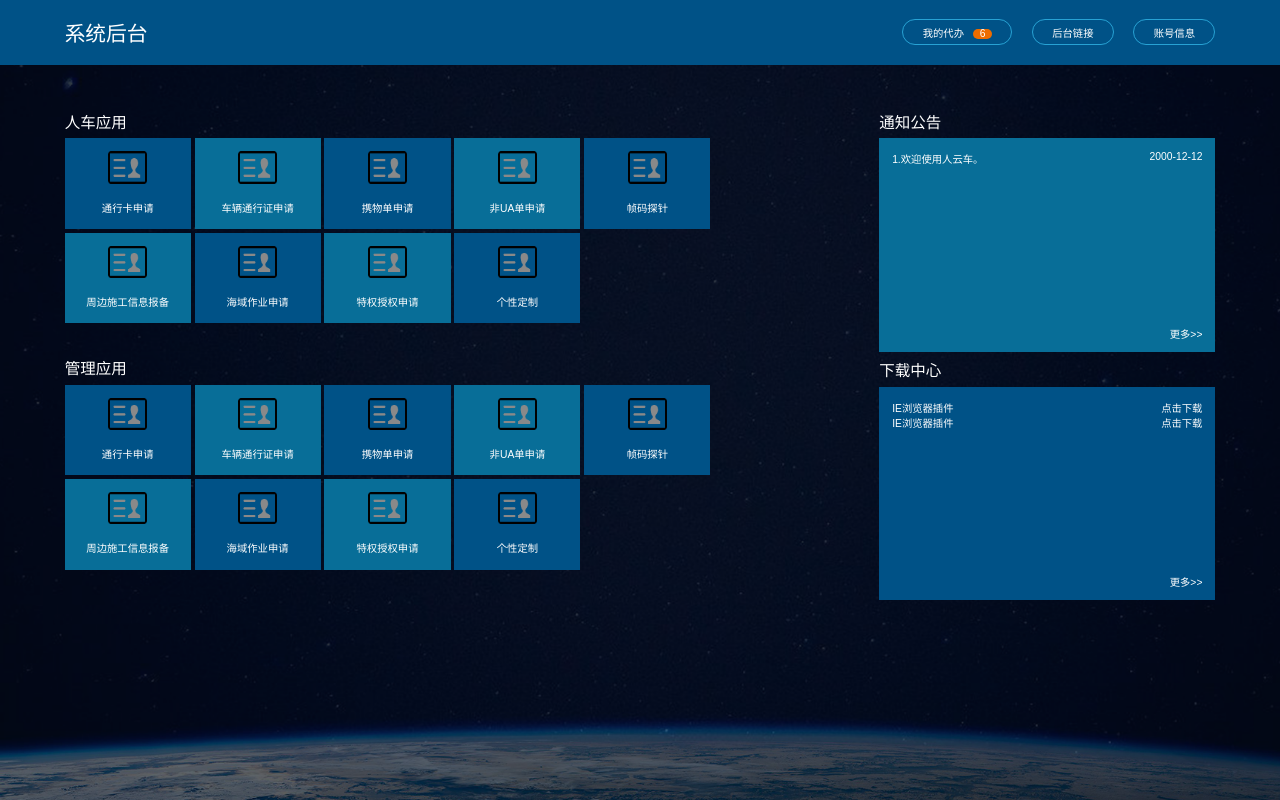
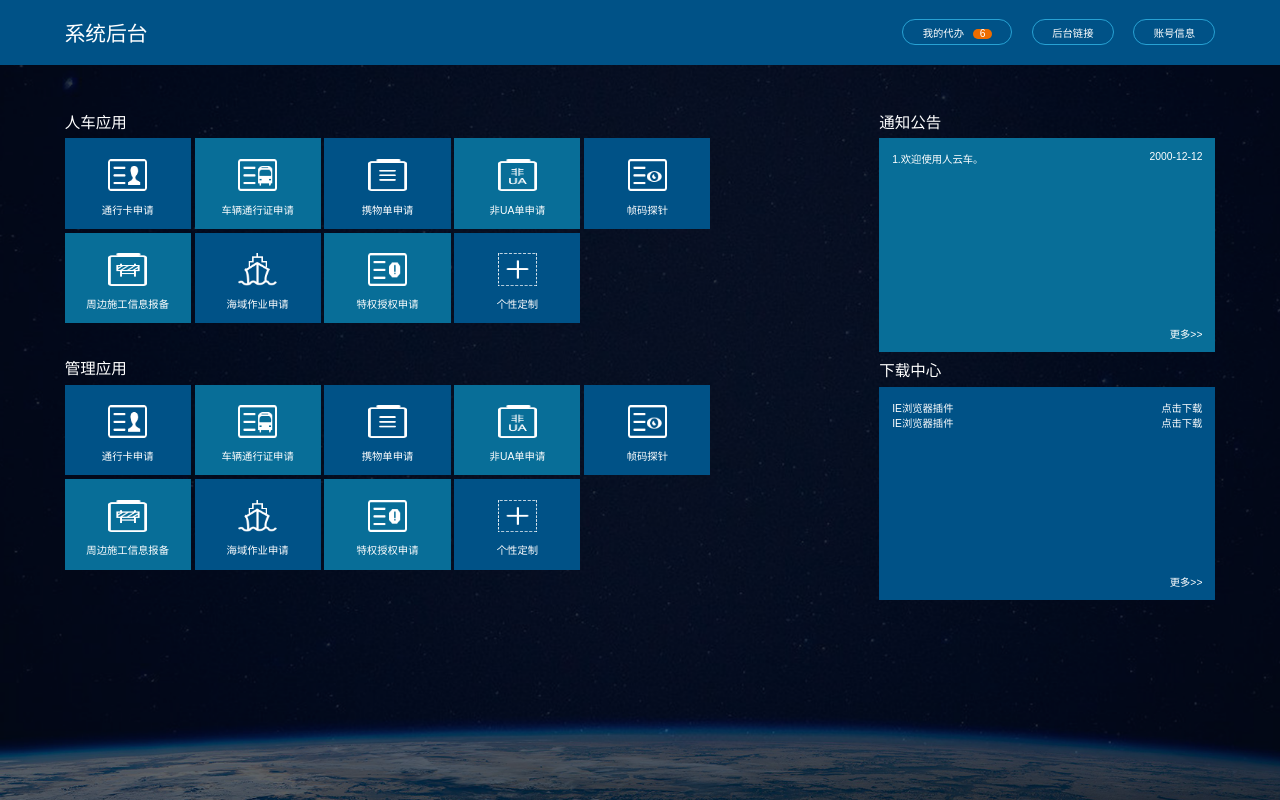
Before and after one commit to tucchun/demo, a website: page demo2.html in a window 1280 px wide. Drawn offline with Linux system fonts and the light colour scheme.

Commit message:
首页图标

```diff
--- a/assets/css/demo2.css
+++ b/assets/css/demo2.css
@@ -263,7 +263,7 @@ body * {
   margin: 0 .06rem .06rem 0;
 }
 
-.w-module-features .icon-user {
+.w-module-features .menu-icon {
   width: .6rem;
   height: .5rem;
   display: inline-block;
@@ -284,14 +284,14 @@ body * {
 }
 
 .w-module-features .w-features-item-inner > dt {
-  padding: .2rem 0;
+  padding: .32rem 0 0.16rem 0;
 }
 
 .w-module-features .w-features-item-inner > dd {
-  padding: .05rem 0 0 0;
+  /* padding: .05rem 0 0 0; */
 }
 
-.w-module-features .icon-user>img {
+.w-module-features .menu-icon>img {
   width: 100%;
   height: 100%;
 }
--- a/demo2.html
+++ b/demo2.html
@@ -46,8 +46,8 @@
             <li class="w-features-item bg-color-1 active">
               <dl class="w-features-item-inner">
                 <dt class="text-center">
-                  <i class="icon-user">
-                    <img src="./assets/image/user.png" alt="">
+                  <i class="menu-icon">
+                    <img src="./assets/image/07.png" alt="">
                   </i>
                 </dt>
                 <dd class="text-center">通行卡申请</dd>
@@ -56,8 +56,8 @@
             <li class="w-features-item bg-color-1">
               <dl class="w-features-item-inner">
                 <dt class="text-center">
-                  <i class="icon-user">
-                    <img src="./assets/image/user.png" alt="">
+                  <i class="menu-icon">
+                    <img src="./assets/image/06.png" alt="">
                   </i>
                 </dt>
                 <dd class="text-center">车辆通行证申请</dd>
@@ -66,8 +66,8 @@
             <li class="w-features-item bg-color-1 active">
               <dl class="w-features-item-inner">
                 <dt class="text-center">
-                  <i class="icon-user">
-                    <img src="./assets/image/user.png" alt="">
+                  <i class="menu-icon">
+                    <img src="./assets/image/00.png" alt="">
                   </i>
                 </dt>
                 <dd class="text-center">携物单申请</dd>
@@ -76,8 +76,8 @@
             <li class="w-features-item bg-color-1">
               <dl class="w-features-item-inner">
                 <dt class="text-center">
-                  <i class="icon-user">
-                    <img src="./assets/image/user.png" alt="">
+                  <i class="menu-icon">
+                    <img src="./assets/image/01.png" alt="">
                   </i>
                 </dt>
                 <dd class="text-center">非UA单申请</dd>
@@ -86,8 +86,8 @@
             <li class="w-features-item active bg-color-1">
               <dl class="w-features-item-inner">
                 <dt class="text-center">
-                  <i class="icon-user">
-                    <img src="./assets/image/user.png" alt="">
+                  <i class="menu-icon">
+                    <img src="./assets/image/02.png" alt="">
                   </i>
                 </dt>
                 <dd class="text-center">帧码探针</dd>
@@ -96,8 +96,8 @@
             <li class="w-features-item bg-color-1">
               <dl class="w-features-item-inner">
                 <dt class="text-center">
-                  <i class="icon-user">
-                    <img src="./assets/image/user.png" alt="">
+                  <i class="menu-icon">
+                    <img src="./assets/image/03.png" alt="">
                   </i>
                 </dt>
                 <dd class="text-center">周边施工信息报备</dd>
@@ -106,8 +106,8 @@
             <li class="w-features-item active bg-color-1">
               <dl class="w-features-item-inner">
                 <dt class="text-center">
-                  <i class="icon-user">
-                    <img src="./assets/image/user.png" alt="">
+                  <i class="menu-icon">
+                    <img src="./assets/image/04.png" alt="">
                   </i>
                 </dt>
                 <dd class="text-center">海域作业申请</dd>
@@ -116,8 +116,8 @@
             <li class="w-features-item bg-color-1">
               <dl class="w-features-item-inner">
                 <dt class="text-center">
-                  <i class="icon-user">
-                    <img src="./assets/image/user.png" alt="">
+                  <i class="menu-icon">
+                    <img src="./assets/image/05.png" alt="">
                   </i>
                 </dt>
                 <dd class="text-center">特权授权申请</dd>
@@ -126,8 +126,8 @@
             <li class="w-features-item active bg-color-1">
               <dl class="w-features-item-inner">
                 <dt class="text-center">
-                  <i class="icon-user">
-                    <img src="./assets/image/user.png" alt="">
+                  <i class="menu-icon">
+                    <img src="./assets/image/08.png" alt="">
                   </i>
                 </dt>
                 <dd class="text-center">个性定制</dd>
@@ -138,11 +138,11 @@
         <div class="w-module-features m-mannger">
           <h2>管理应用</h2>
           <ul class="clearfix">
-            <li class="w-features-item active bg-color-1">
+            <li class="w-features-item bg-color-1 active">
               <dl class="w-features-item-inner">
                 <dt class="text-center">
-                  <i class="icon-user">
-                    <img src="./assets/image/user.png" alt="">
+                  <i class="menu-icon">
+                    <img src="./assets/image/07.png" alt="">
                   </i>
                 </dt>
                 <dd class="text-center">通行卡申请</dd>
@@ -151,18 +151,18 @@
             <li class="w-features-item bg-color-1">
               <dl class="w-features-item-inner">
                 <dt class="text-center">
-                  <i class="icon-user">
-                    <img src="./assets/image/user.png" alt="">
+                  <i class="menu-icon">
+                    <img src="./assets/image/06.png" alt="">
                   </i>
                 </dt>
                 <dd class="text-center">车辆通行证申请</dd>
               </dl>
             </li>
-            <li class="w-features-item active bg-color-1">
+            <li class="w-features-item bg-color-1 active">
               <dl class="w-features-item-inner">
                 <dt class="text-center">
-                  <i class="icon-user">
-                    <img src="./assets/image/user.png" alt="">
+                  <i class="menu-icon">
+                    <img src="./assets/image/00.png" alt="">
                   </i>
                 </dt>
                 <dd class="text-center">携物单申请</dd>
@@ -171,8 +171,8 @@
             <li class="w-features-item bg-color-1">
               <dl class="w-features-item-inner">
                 <dt class="text-center">
-                  <i class="icon-user">
-                    <img src="./assets/image/user.png" alt="">
+                  <i class="menu-icon">
+                    <img src="./assets/image/01.png" alt="">
                   </i>
                 </dt>
                 <dd class="text-center">非UA单申请</dd>
@@ -181,8 +181,8 @@
             <li class="w-features-item active bg-color-1">
               <dl class="w-features-item-inner">
                 <dt class="text-center">
-                  <i class="icon-user">
-                    <img src="./assets/image/user.png" alt="">
+                  <i class="menu-icon">
+                    <img src="./assets/image/02.png" alt="">
                   </i>
                 </dt>
                 <dd class="text-center">帧码探针</dd>
@@ -191,8 +191,8 @@
             <li class="w-features-item bg-color-1">
               <dl class="w-features-item-inner">
                 <dt class="text-center">
-                  <i class="icon-user">
-                    <img src="./assets/image/user.png" alt="">
+                  <i class="menu-icon">
+                    <img src="./assets/image/03.png" alt="">
                   </i>
                 </dt>
                 <dd class="text-center">周边施工信息报备</dd>
@@ -201,8 +201,8 @@
             <li class="w-features-item active bg-color-1">
               <dl class="w-features-item-inner">
                 <dt class="text-center">
-                  <i class="icon-user">
-                    <img src="./assets/image/user.png" alt="">
+                  <i class="menu-icon">
+                    <img src="./assets/image/04.png" alt="">
                   </i>
                 </dt>
                 <dd class="text-center">海域作业申请</dd>
@@ -211,8 +211,8 @@
             <li class="w-features-item bg-color-1">
               <dl class="w-features-item-inner">
                 <dt class="text-center">
-                  <i class="icon-user">
-                    <img src="./assets/image/user.png" alt="">
+                  <i class="menu-icon">
+                    <img src="./assets/image/05.png" alt="">
                   </i>
                 </dt>
                 <dd class="text-center">特权授权申请</dd>
@@ -221,8 +221,8 @@
             <li class="w-features-item active bg-color-1">
               <dl class="w-features-item-inner">
                 <dt class="text-center">
-                  <i class="icon-user">
-                    <img src="./assets/image/user.png" alt="">
+                  <i class="menu-icon">
+                    <img src="./assets/image/08.png" alt="">
                   </i>
                 </dt>
                 <dd class="text-center">个性定制</dd>
```
Also changed, not shown: assets/image/00.png (added), assets/image/01.png (added), assets/image/02.png (added), assets/image/03.png (added), assets/image/04.png (added), assets/image/05.png (added), assets/image/06.png (added), assets/image/07.png (added), assets/image/08.png (added).
